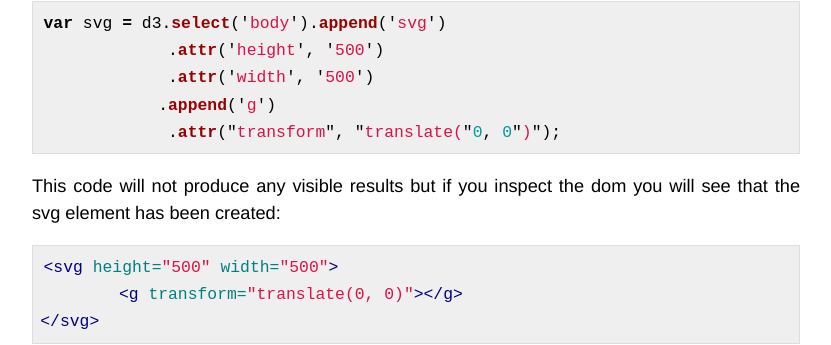
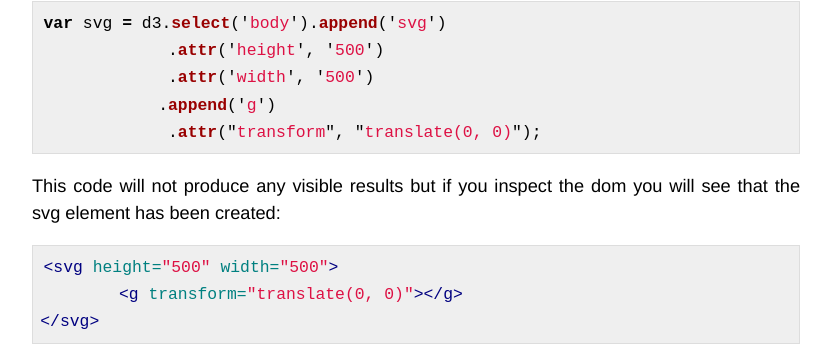
Before and after one commit to busypeoples/busypeoples.github.io, a Jekyll site: the page built from _posts/2014-06-15-testing-d3-with-jasmine.markdown, in a window 1280 px wide and 900 px high, scrolled down 866 px. Shown: the part 137-482 px from the top of the window, without its empty margins (224-1055 px from the left). Built offline with Jekyll 4.4.1, drawn with Linux system fonts in a browser that asks for light colours; Markdown is read by kramdown in place of the engine named in the settings.

Commit message:
correcting translate function parameter
Invalid value for <g> attribute transform="translate("0, 0")"

````diff
--- a/_posts/2014-06-15-testing-d3-with-jasmine.markdown
+++ b/_posts/2014-06-15-testing-d3-with-jasmine.markdown
@@ -30,7 +30,7 @@ var svg = d3.select('body').append('svg')
              .attr('height', '500')
              .attr('width', '500')
             .append('g')
-             .attr("transform", "translate("0, 0")");
+             .attr("transform", "translate(0, 0)");
 ```
 
 This code will not produce any visible results but if you inspect the dom you will see that the svg element has been created:
````
